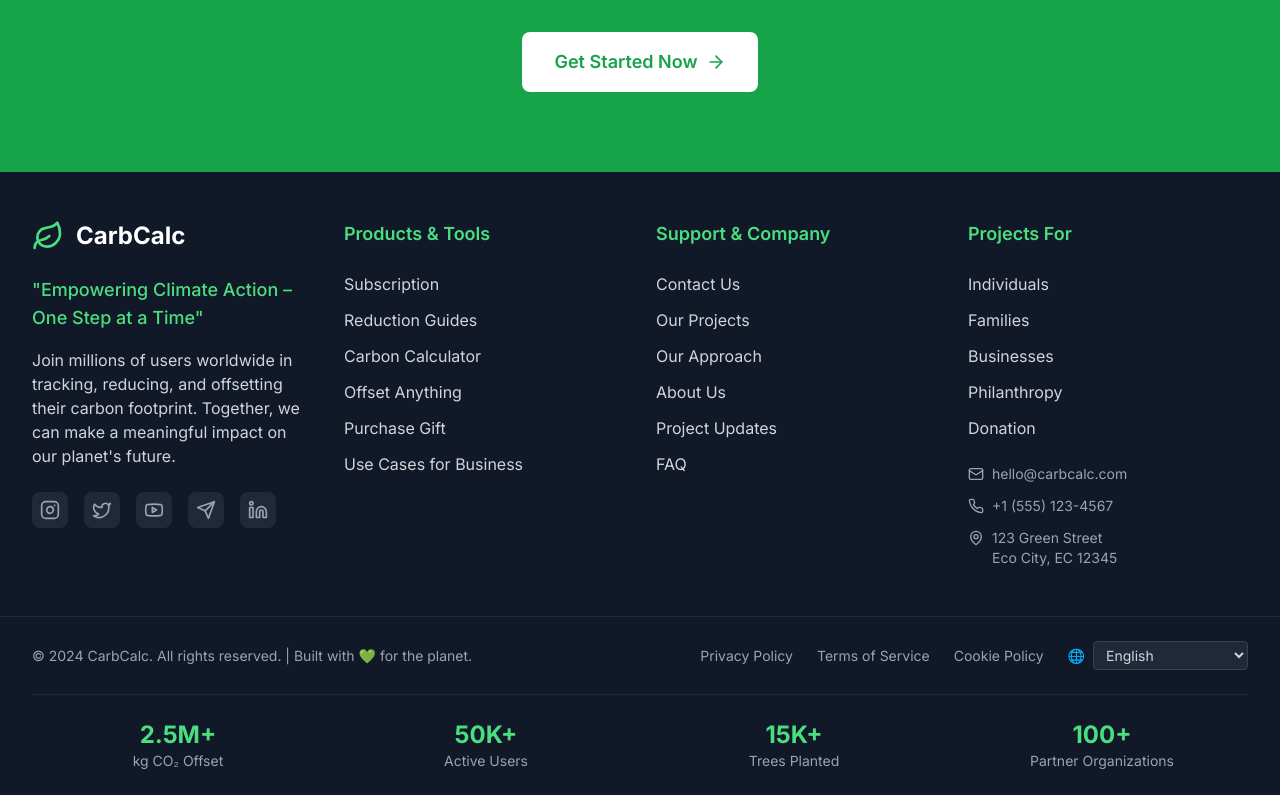
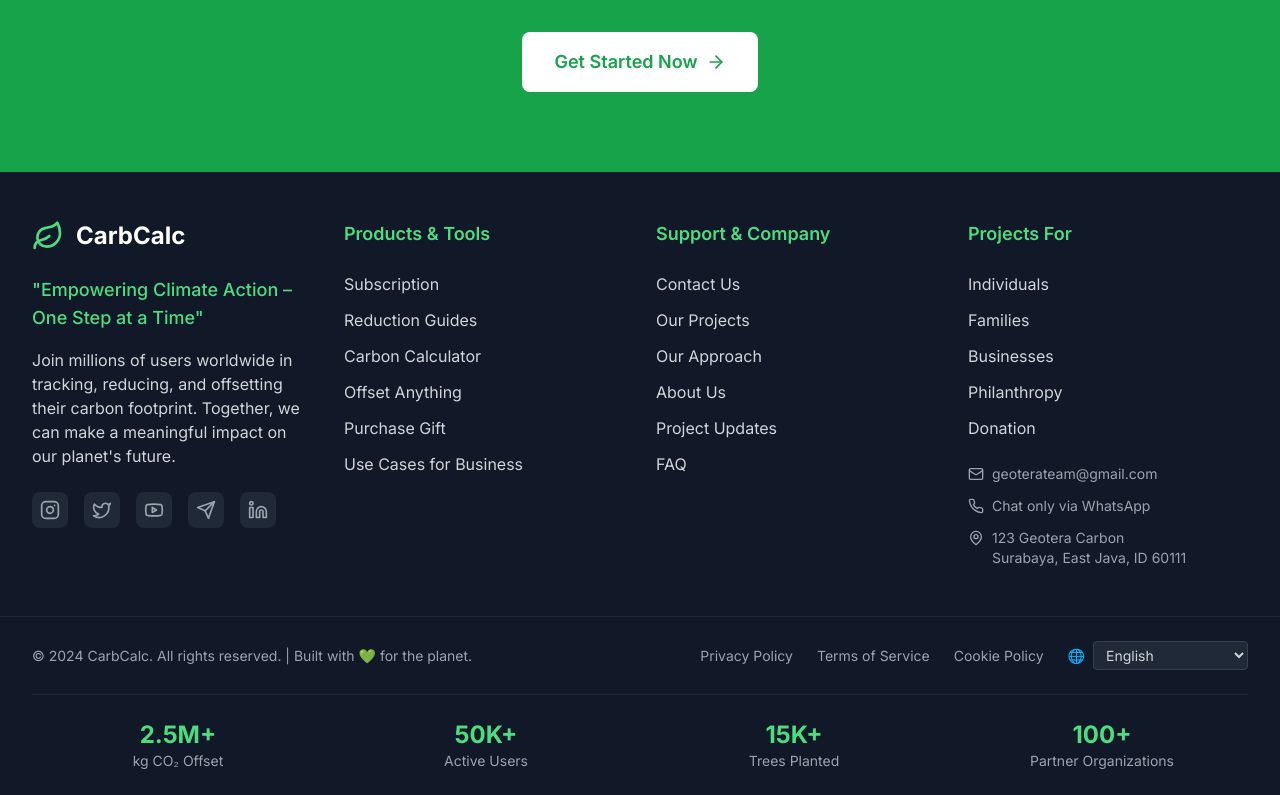
Before and after one commit to pratama404/carbcalc, a Next.js app: page / in a window 1280 px wide. Shown: the part 1221-2016 px from the top of the page. Built offline with nearby package versions, Linux system fonts and the light colour scheme; no server answers.

Commit message:
fix: update social media links in Footer component with new URLs

```diff
--- a/components/Footer.tsx
+++ b/components/Footer.tsx
@@ -1,49 +1,83 @@
-'use client'
+"use client";
 
-import Link from 'next/link'
-import { Leaf, Instagram, Twitter, Youtube, Send, Linkedin, Mail, Phone, MapPin } from 'lucide-react'
+import Link from "next/link";
+import {
+  Leaf,
+  Instagram,
+  Twitter,
+  Youtube,
+  Send,
+  Linkedin,
+  Mail,
+  Phone,
+  MapPin,
+} from "lucide-react";
 
 export default function Footer() {
   const productsTools = [
-    { name: 'Subscription', href: '/subscription' },
-    { name: 'Reduction Guides', href: '/guides' },
-    { name: 'Carbon Calculator', href: '/calculator' },
-    { name: 'Offset Anything', href: '/offset' },
-    { name: 'Purchase Gift', href: '/gifts' },
-    { name: 'Use Cases for Business', href: '/business' }
-  ]
+    { name: "Subscription", href: "/subscription" },
+    { name: "Reduction Guides", href: "/guides" },
+    { name: "Carbon Calculator", href: "/calculator" },
+    { name: "Offset Anything", href: "/offset" },
+    { name: "Purchase Gift", href: "/gifts" },
+    { name: "Use Cases for Business", href: "/business" },
+  ];
 
   const supportCompany = [
-    { name: 'Contact Us', href: '/contact' },
-    { name: 'Our Projects', href: '/projects' },
-    { name: 'Our Approach', href: '/approach' },
-    { name: 'About Us', href: '/about' },
-    { name: 'Project Updates', href: '/updates' },
-    { name: 'FAQ', href: '/faq' }
-  ]
+    { name: "Contact Us", href: "/contact" },
+    { name: "Our Projects", href: "/projects" },
+    { name: "Our Approach", href: "/approach" },
+    { name: "About Us", href: "/about" },
+    { name: "Project Updates", href: "/updates" },
+    { name: "FAQ", href: "/faq" },
+  ];
 
   const projectsFor = [
-    { name: 'Individuals', href: '/individuals' },
-    { name: 'Families', href: '/families' },
-    { name: 'Businesses', href: '/businesses' },
-    { name: 'Philanthropy', href: '/philanthropy' },
-    { name: 'Donation', href: '/donate' }
-  ]
+    { name: "Individuals", href: "/individuals" },
+    { name: "Families", href: "/families" },
+    { name: "Businesses", href: "/businesses" },
+    { name: "Philanthropy", href: "/philanthropy" },
+    { name: "Donation", href: "/donate" },
+  ];
 
   const socialLinks = [
-    { name: 'Instagram', icon: Instagram, href: 'https://www.instagram.com/thegeotera/', color: 'hover:text-pink-500' },
-    { name: 'X', icon: Twitter, href: 'https://x.com/thegeotera', color: 'hover:text-blue-400' },
-    { name: 'YouTube', icon: Youtube, href: 'https://www.youtube.com/channel/UCr5W2EpnCGTsDX7iab6CDBA', color: 'hover:text-red-500' },
-    { name: 'Telegram', icon: Send, href: 'https://t.me/thegeotera', color: 'hover:text-blue-500' },
-    { name: 'LinkedIn', icon: Linkedin, href: 'https://www.linkedin.com/in/geotera-carbon-air-7800aa329/', color: 'hover:text-blue-600' }
-  ]
+    {
+      name: "Instagram",
+      icon: Instagram,
+      href: "https://www.instagram.com/thegeotera/",
+      color: "hover:text-pink-500",
+    },
+    {
+      name: "X",
+      icon: Twitter,
+      href: "https://x.com/thegeotera",
+      color: "hover:text-blue-400",
+    },
+    {
+      name: "YouTube",
+      icon: Youtube,
+      href: "https://www.youtube.com/channel/UCr5W2EpnCGTsDX7iab6CDBA",
+      color: "hover:text-red-500",
+    },
+    {
+      name: "Telegram",
+      icon: Send,
+      href: "https://t.me/thegeotera",
+      color: "hover:text-blue-500",
+    },
+    {
+      name: "LinkedIn",
+      icon: Linkedin,
+      href: "https://www.linkedin.com/in/geotera-carbon-air-7800aa329/",
+      color: "hover:text-blue-600",
+    },
+  ];
 
   return (
     <footer className="bg-gray-900 text-white">
       {/* Main Footer Content */}
       <div className="max-w-7xl mx-auto px-4 sm:px-6 lg:px-8 py-8 sm:py-12">
         <div className="grid grid-cols-1 sm:grid-cols-2 lg:grid-cols-4 gap-6 sm:gap-8">
-
           {/* Section 1: Motto + Social Media */}
           <div className="sm:col-span-2 lg:col-span-1">
             <div className="flex items-center mb-4 sm:mb-6">
@@ -56,13 +90,14 @@ export default function Footer() {
             </p>
 
             <p className="text-sm sm:text-base text-gray-300 mb-4 sm:mb-6 leading-relaxed">
-              Join millions of users worldwide in tracking, reducing, and offsetting their carbon footprint.
-              Together, we can make a meaningful impact on our planet's future.
+              Join millions of users worldwide in tracking, reducing, and
+              offsetting their carbon footprint. Together, we can make a
+              meaningful impact on our planet's future.
             </p>
 
             <div className="flex space-x-3 sm:space-x-4">
               {socialLinks.map((social) => {
-                const Icon = social.icon
+                const Icon = social.icon;
                 return (
                   <Link
                     key={social.name}
@@ -73,14 +108,16 @@ export default function Footer() {
                   >
                     <Icon className="w-4 h-4 sm:w-5 sm:h-5" />
                   </Link>
-                )
+                );
               })}
             </div>
           </div>
 
           {/* Section 2: Products & Tools */}
           <div>
-            <h3 className="text-lg font-semibold mb-6 text-green-400">Products & Tools</h3>
+            <h3 className="text-lg font-semibold mb-6 text-green-400">
+              Products & Tools
+            </h3>
             <ul className="space-y-3">
               {productsTools.map((item) => (
                 <li key={item.name}>
@@ -97,7 +134,9 @@ export default function Footer() {
 
           {/* Section 3: Support & Company Info */}
           <div>
-            <h3 className="text-lg font-semibold mb-6 text-green-400">Support & Company</h3>
+            <h3 className="text-lg font-semibold mb-6 text-green-400">
+              Support & Company
+            </h3>
             <ul className="space-y-3">
               {supportCompany.map((item) => (
                 <li key={item.name}>
@@ -114,7 +153,9 @@ export default function Footer() {
 
           {/* Section 4: Projects For... */}
           <div>
-            <h3 className="text-lg font-semibold mb-6 text-green-400">Projects For</h3>
+            <h3 className="text-lg font-semibold mb-6 text-green-400">
+              Projects For
+            </h3>
             <ul className="space-y-3 mb-6">
               {projectsFor.map((item) => (
                 <li key={item.name}>
@@ -132,15 +173,28 @@ export default function Footer() {
             <div className="space-y-3 text-sm text-gray-400">
               <div className="flex items-center">
                 <Mail className="w-4 h-4 mr-2" />
-                <span>hello@carbcalc.com</span>
+                <span>geoterateam@gmail.com</span>
               </div>
+
               <div className="flex items-center">
                 <Phone className="w-4 h-4 mr-2" />
-                <span>+1 (555) 123-4567</span>
+                <a
+                  href="https://wa.me/6289676011352"
+                  target="_blank"
+                  rel="noopener noreferrer"
+                  className="hover:underline text-gray-400"
+                >
+                  Chat only via WhatsApp
+                </a>
               </div>
+
               <div className="flex items-start">
                 <MapPin className="w-4 h-4 mr-2 mt-0.5" />
-                <span>123 Green Street<br />Eco City, EC 12345</span>
+                <span>
+                  123 Geotera Carbon
+                  <br />
+                  Surabaya, East Java, ID 60111
+                </span>
               </div>
             </div>
           </div>
@@ -151,21 +205,30 @@ export default function Footer() {
       <div className="border-t border-gray-800">
         <div className="max-w-7xl mx-auto px-4 sm:px-6 lg:px-8 py-6">
           <div className="flex flex-col md:flex-row justify-between items-center">
-
             {/* Copyright */}
             <div className="text-gray-400 text-sm mb-4 md:mb-0">
-              © 2024 CarbCalc. All rights reserved. | Built with 💚 for the planet.
+              © 2024 CarbCalc. All rights reserved. | Built with 💚 for the
+              planet.
             </div>
 
             {/* Legal Links */}
             <div className="flex flex-wrap items-center space-x-6 text-sm">
-              <Link href="/privacy" className="text-gray-400 hover:text-white transition-colors">
+              <Link
+                href="/privacy"
+                className="text-gray-400 hover:text-white transition-colors"
+              >
                 Privacy Policy
               </Link>
-              <Link href="/terms" className="text-gray-400 hover:text-white transition-colors">
+              <Link
+                href="/terms"
+                className="text-gray-400 hover:text-white transition-colors"
+              >
                 Terms of Service
               </Link>
-              <Link href="/cookies" className="text-gray-400 hover:text-white transition-colors">
+              <Link
+                href="/cookies"
+                className="text-gray-400 hover:text-white transition-colors"
+              >
                 Cookie Policy
               </Link>
 
@@ -198,12 +261,14 @@ export default function Footer() {
               </div>
               <div>
                 <div className="text-2xl font-bold text-green-400">100+</div>
-                <div className="text-sm text-gray-400">Partner Organizations</div>
+                <div className="text-sm text-gray-400">
+                  Partner Organizations
+                </div>
               </div>
             </div>
           </div>
         </div>
       </div>
     </footer>
-  )
+  );
 }
```
